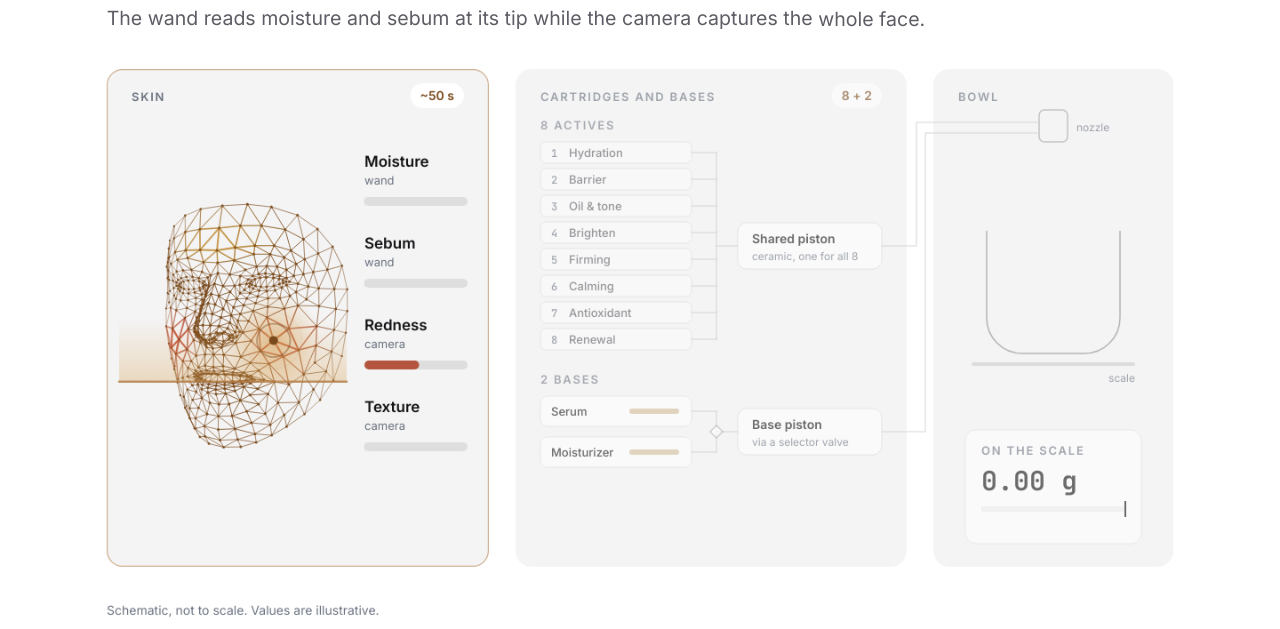
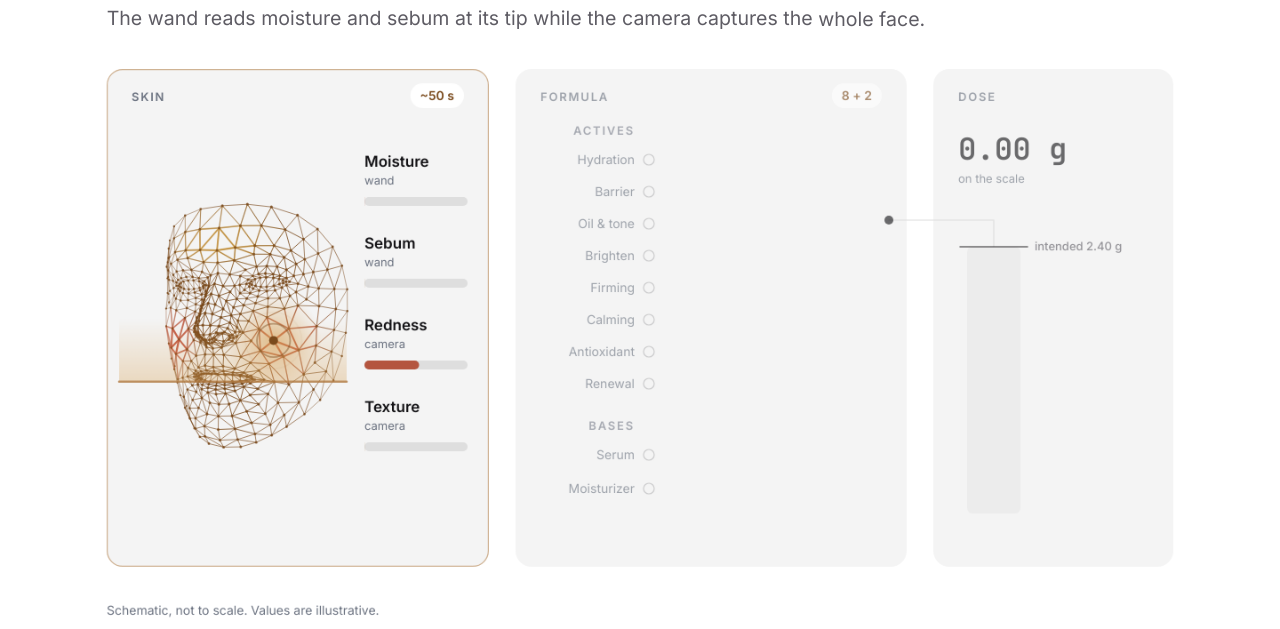
Before and after one commit to nathalyshige/portfolio, a plain HTML site: page explainers/nura/index.html in a window 1280 px wide. Shown: the part 171-800 px from the top of the page. Drawn offline with Linux system fonts and the light colour scheme; animation ran at ten frames a second.

Commit message:
Make the Nura session formula and dose panels minimal
Co-Authored-By: Claude Opus 5.5 <noreply@anthropic.com>

```diff
--- a/explainers/nura/index.html
+++ b/explainers/nura/index.html
@@ -427,7 +427,7 @@ function rSession(u) {
   const pf = aF * (0.62 + 0.38 * eF), pd = aD * (0.62 + 0.38 * eD), pb = aB * (0.62 + 0.38 * eB);
   // panels
   panel(120, 270, 430, 560, aF, eF); panel(580, 270, 440, 560, aD, eD); panel(1050, 270, 270, 560, aB, eB);
-  caps('SKIN', 148, 306, pf); caps('CARTRIDGES AND BASES', 608, 306, pd); caps('BOWL', 1078, 306, pb);
+  caps('SKIN', 148, 306, pf); caps('FORMULA', 608, 306, pd); caps('DOSE', 1078, 306, pb);
   // ---- skin panel
   const FX = 262, FY = 560;
   const sweep = P(u, 0.5, 2.2, E.io3), sy = lerp(FY - 140, FY + 140, sweep);
@@ -466,86 +466,68 @@ function rSession(u) {
     ctx.save(); ctx.globalAlpha = aF * (1 - ks * 0.85); ctx.fillStyle = '#E9D2AE'; ctx.beginPath(); ctx.arc(FX + dx, FY + dy, 7 * clamp(kd) + ks * 34, 0, Math.PI * 2); ctx.fill(); ctx.restore();
   });
   chipT('~90 s, start to finish', 522, 302, '#fff', K.acc, aF * P(u, 15.5, 15.85), 'right');
-  // ---- cartridges and bases, drawn as a flat system diagram
-  const LINE = '#D2D2D2', BUS = 806, RX = 608, RW = 170;
-  const rowY = i => 352 + i * 30, rowC = i => rowY(i) + 12;
+  // ---- the formula: chosen actives and a base converge on one dispense point
+  const LINE = '#DADADA', DXp = 730, CX = 1000, CY = 440, BASEC = '#DCC7A4';
   const kc = i => P(u, 3.6 + ORDER.indexOf(i) * 0.15, 3.95 + ORDER.indexOf(i) * 0.15);
-  // which chosen cartridge sits at the piston right now (the drum indexing)
-  let selY = rowC(ORDER[0]); ORDER.forEach((idx, j) => { if (u >= actT(j) - 0.05) selY = lerp(j ? rowC(ORDER[j - 1]) : rowC(idx), rowC(idx), P(u, actT(j) - 0.05, actT(j) + 0.3, E.io3)); });
-  const selA = pd * P(u, 7.75, 8.0) * (1 - P(u, 11.3, 11.6));
-  caps('8 ACTIVES', RX, 338, pd * 0.9);
+  const rowA = i => 372 + i * 36, rowB = i => 704 + i * 38;
+  const curve = y0 => { const pts = []; for (let k = 0; k <= 28; k++) { const t = k / 28, mt = 1 - t; pts.push([mt ** 3 * DXp + 3 * mt * mt * t * 865 + 3 * mt * t * t * 865 + t ** 3 * CX, mt ** 3 * y0 + 3 * mt * mt * t * y0 + 3 * mt * t * t * CY + t ** 3 * CY]); } return pts; };
+  const OUT = [[CX, CY], [1118, CY], [1118, 470]];
+  const ring = (x, y, a) => { if (a <= 0) return; const pr = (u * 1.4) % 1; ctx.save(); ctx.globalAlpha = a * (1 - pr) * 0.7; ctx.strokeStyle = K.acc2; ctx.lineWidth = 1.5; ctx.beginPath(); ctx.arc(x, y, 8 + pr * 14, 0, 6.2832); ctx.stroke(); ctx.restore(); };
+  const travel = (pts, k, col, a) => { if (k <= 0 || k >= 1) return; const [x, y] = along(pts, k); dot(x, y, 4.5, col, a); };
+  caps('ACTIVES', 714, 344, pd * 0.9, K.ink3, 'right');
   for (let i = 0; i < 8; i++) {
-    const y = rowY(i), j = ORDER.indexOf(i), sel = j >= 0 ? kc(i) : 0, dim = j >= 0 ? 1 : 1 - 0.5 * P(u, 3.6, 4.0);
-    const here = selA > 0 ? selA * clamp(1 - Math.abs(selY - (y + 12)) / 30) : 0;
-    ctx.save(); ctx.globalAlpha = pd * dim; ctx.fillStyle = here > 0.01 ? mixc('#FFFFFF', '#F5E6D1', here) : sel > 0.5 ? '#FFFFFF' : 'rgba(255,255,255,.6)'; rr(RX, y, RW, 24, 6); ctx.fill();
-    ctx.strokeStyle = sel > 0.5 ? K.acc2 : 'rgba(20,20,22,.10)'; ctx.lineWidth = sel > 0.5 ? 1.4 : 1; ctx.stroke(); ctx.restore();
-    txt(String(i + 1), RX + 12, y + 17, '500 12px "JetBrains Mono"', K.ink3, pd * dim);
-    txt(CARTS[i], RX + 32, y + 17, (sel > 0.5 ? '600' : '500') + ' 13px Inter', sel > 0.5 ? K.ink : K.ink2, pd * dim);
-    poly([[RX + RW, y + 12], [BUS, y + 12]], LINE, 1.5, pd * dim);
-    if (sel > 0) { dot(RX + RW - 14, y + 12, 8 * clamp(P(u, 3.6 + j * 0.15, 3.85 + j * 0.15, E.back)), ACOL[j], pd); txt(String(j + 1), RX + RW - 14, y + 16, '700 10px Inter', '#fff', pd * sel, 'center'); }
+    const y = rowA(i), j = ORDER.indexOf(i), sel = j >= 0 ? kc(i) : 0, dim = j >= 0 ? 1 : 1 - 0.55 * P(u, 3.6, 4.0);
+    if (sel > 0) poly(curve(y), LINE, 1.5, pd * sel);
+    txt(CARTS[i], 714, y + 5, (sel > 0.5 ? '600' : '400') + ' 14px Inter', sel > 0.5 ? K.ink : K.ink3, pd * dim, 'right');
+    ctx.save(); ctx.globalAlpha = pd * dim; ctx.strokeStyle = 'rgba(20,20,22,.28)'; ctx.lineWidth = 1.2; ctx.beginPath(); ctx.arc(DXp, y, 6, 0, 6.2832); ctx.stroke(); ctx.restore();
+    if (sel > 0) dot(DXp, y, 6.6 * clamp(P(u, 3.6 + j * 0.15, 3.85 + j * 0.15, E.back)), ACOL[j], pd);
   }
-  poly([[BUS, rowC(0)], [BUS, rowC(7)]], LINE, 1.5, pd);
-  // the selector that marks the cartridge indexed to the piston
-  if (selA > 0) { ctx.save(); ctx.globalAlpha = selA; ctx.fillStyle = K.acc; rr(RX - 12, selY - 10, 4, 20, 2); ctx.fill(); ctx.beginPath(); ctx.moveTo(RX - 6, selY - 4); ctx.lineTo(RX - 2, selY); ctx.lineTo(RX - 6, selY + 4); ctx.closePath(); ctx.fill(); ctx.restore(); }
-  // the shared piston node
-  const PY = 469, pOn = ORDER.map((_, j) => win(u, actT(j) + 0.28, actT(j) + 0.36, actT(j) + 0.55, actT(j) + 0.65)).reduce((a, b) => Math.max(a, b), 0);
-  poly([[BUS, PY], [830, PY]], LINE, 1.5, pd);
-  const node = (y, h, title, sub, on) => {
-    ctx.save(); ctx.globalAlpha = pd; ctx.fillStyle = on > 0.01 ? mixc('#FFFFFF', '#F7EBDA', on) : '#FFFFFF'; rr(830, y - h / 2, 162, h, 10); ctx.fill();
-    ctx.strokeStyle = on > 0.01 ? K.acc2 : 'rgba(20,20,22,.12)'; ctx.lineWidth = on > 0.01 ? 1.4 : 1; ctx.stroke(); ctx.restore();
-    txt(title, 846, y - 3, '600 14px Inter', K.ink, pd); txt(sub, 846, y + 16, '400 12px Inter', K.ink3, pd);
-  };
-  node(PY, 52, 'Shared piston', 'ceramic, one for all 8', pOn);
-  // bases: two sealed pouches, a selector valve and their own piston
-  caps('2 BASES', RX, 624, pd * 0.9);
-  const sLvl = 1 - 0.14 * P(u, 5.9, 7.3), baseOn = win(u, 5.8, 5.95, 7.25, 7.45), BY = [638, 684];
-  [['Serum', sLvl, baseOn], ['Moisturizer', 1, 0]].forEach(([n, lv, on], i) => {
-    const y = BY[i];
-    ctx.save(); ctx.globalAlpha = pd; ctx.fillStyle = '#FFFFFF'; rr(RX, y, RW, 34, 8); ctx.fill(); ctx.strokeStyle = on > 0.01 ? K.acc2 : 'rgba(20,20,22,.10)'; ctx.lineWidth = on > 0.01 ? 1.4 : 1; ctx.stroke();
-    ctx.fillStyle = '#ECECEC'; rr(RX + 100, y + 14, 56, 6, 3); ctx.fill(); ctx.fillStyle = '#D9C3A0'; rr(RX + 100, y + 14, 56 * lv, 6, 3); ctx.fill(); ctx.restore();
-    txt(n, RX + 12, y + 22, '500 13px Inter', K.ink, pd);
-    poly([[RX + RW, y + 17], [BUS, y + 17]], LINE, 1.5, pd);
+  caps('BASES', 714, 676, pd * 0.9, K.ink3, 'right');
+  const baseOn = win(u, 5.8, 5.95, 7.25, 7.45);
+  ['Serum', 'Moisturizer'].forEach((n, i) => {
+    const y = rowB(i), on = i === 0 ? P(u, 3.6, 3.95) : 0;
+    if (on > 0) poly(curve(y), LINE, 1.5, pd * on);
+    txt(n, 714, y + 5, (on > 0.5 ? '600' : '400') + ' 14px Inter', on > 0.5 ? K.ink : K.ink3, pd * (1 - 0.55 * P(u, 3.6, 4.0) * (1 - on)), 'right');
+    ctx.save(); ctx.globalAlpha = pd; ctx.strokeStyle = 'rgba(20,20,22,.28)'; ctx.lineWidth = 1.2; ctx.beginPath(); ctx.arc(DXp, y, 6, 0, 6.2832); ctx.stroke(); ctx.restore();
+    if (on > 0) dot(DXp, y, 6.6 * clamp(P(u, 3.6, 3.85, E.back)), BASEC, pd);
   });
-  poly([[BUS, BY[0] + 17], [BUS, BY[1] + 17]], LINE, 1.5, pd);
-  const VY = 678; poly([[BUS, VY], [830, VY]], LINE, 1.5, pd);
-  ctx.save(); ctx.globalAlpha = pd; ctx.fillStyle = '#FFFFFF'; ctx.strokeStyle = baseOn > 0.01 ? K.acc2 : 'rgba(20,20,22,.3)'; ctx.lineWidth = 1.4; ctx.beginPath(); ctx.moveTo(BUS, VY - 7); ctx.lineTo(BUS + 7, VY); ctx.lineTo(BUS, VY + 7); ctx.lineTo(BUS - 7, VY); ctx.closePath(); ctx.fill(); ctx.stroke(); ctx.restore();
-  node(VY, 52, 'Base piston', 'via a selector valve', baseOn);
-  // tubes to the nozzle, with the dose moving through them
-  const flat = (pts, a, t, col = K.acc2) => { if (a <= 0.003) return; poly(pts, col, 2, a * 0.85); for (let k = 0; k < 4; k++) { const [x, y] = along(pts, (t * 0.8 + k / 4) % 1); dot(x, y, 3, col, a); } };
-  const T1 = [[992, PY], [1031, PY], [1031, 330], [1167, 330]], T2 = [[992, VY], [1041, VY], [1041, 342], [1167, 342]];
-  const ta = Math.min(pd, pb); poly(T1, LINE, 1.5, ta); poly(T2, LINE, 1.5, ta);
-  if (baseOn > 0) { flat([[RX + RW, BY[0] + 17], [BUS, BY[0] + 17], [BUS, VY], [830, VY]], baseOn, u); flat(T2, baseOn, u); }
+  // the line out to the bowl
+  poly(OUT, LINE, 1.5, Math.min(pd, pb));
+  // base: a steady stream along its curve
+  if (baseOn > 0) {
+    const cb = curve(rowB(0)), path = cb.concat(OUT.slice(1));
+    poly(cb, BASEC, 2, pd * baseOn); ring(DXp, rowB(0), pd * baseOn);
+    for (let k = 0; k < 5; k++) { const [x, y] = along(path, (u * 0.7 + k / 5) % 1); dot(x, y, 3.5, '#C9AE85', pd * baseOn); }
+  }
+  // actives: one after another, in the order the firmware sets
   ORDER.forEach((idx, j) => {
-    flat([[RX + RW, rowC(idx)], [BUS, rowC(idx)], [BUS, PY], [830, PY]], win(u, actT(j) + 0.1, actT(j) + 0.16, actT(j) + 0.36, actT(j) + 0.44), u * 1.4, ACOL[j]);
-    flat(T1, win(u, actT(j) + 0.36, actT(j) + 0.42, actT(j) + 0.62, actT(j) + 0.7), u * 1.4, ACOL[j]);
+    const t = actT(j), on = win(u, t - 0.05, t + 0.1, t + 0.5, t + 0.7), cv = curve(rowA(idx));
+    if (on > 0) { poly(cv, ACOL[j], 2, pd * on); ring(DXp, rowA(idx), pd * on); }
+    travel(cv, P(u, t + 0.1, t + 0.42, E.io3), ACOL[j], pd);
+    travel(OUT, P(u, t + 0.42, t + 0.62, E.in3), ACOL[j], pb);
   });
+  dot(CX, CY, 5, K.ink, pd);
   chipT(`${ORDER.filter(i => kc(i) > 0.5).length || 4} of 8 chosen`, 992, 302, '#fff', K.acc, pd * P(u, 3.6, 3.9) * (1 - P(u, 7.6, 7.9)), 'right');
   chipT('8 + 2', 992, 302, K.acc, '#FFFFFF', pd * (1 - P(u, 3.55, 3.75) + P(u, 7.7, 8.0)), 'right');
-  // ---- the bowl on its scale, in cross-section: each component lands as a layer
-  const BX = 1185, CT = 452, CB = 590, CW = 150, FULL = 112;
-  ctx.save(); ctx.globalAlpha = pb; ctx.strokeStyle = 'rgba(20,20,22,.35)'; ctx.lineWidth = 1.5; rr(BX - 16, 316, 32, 36, 6); ctx.stroke(); ctx.restore();
-  txt('nozzle', BX + 26, 340, '400 12px Inter', K.ink3, pb);
-  const cup = () => { ctx.beginPath(); ctx.moveTo(BX - CW / 2, CT); ctx.lineTo(BX - CW / 2, CB - 40); ctx.arcTo(BX - CW / 2, CB, BX - CW / 2 + 40, CB, 40); ctx.lineTo(BX + CW / 2 - 40, CB); ctx.arcTo(BX + CW / 2, CB, BX + CW / 2, CB - 40, 40); ctx.lineTo(BX + CW / 2, CT); };
-  const m = massAt(u), blend = P(u, 13.8, 14.6, E.io3), MIX = '#E6CFA8', BASEC = '#EADBC2';
-  const hb = FULL * Math.min(m, 1.8) / 2.4;
-  ctx.save(); ctx.globalAlpha = pb; cup(); ctx.closePath(); ctx.clip();
-  ctx.fillStyle = mixc(BASEC, MIX, blend); ctx.fillRect(BX - CW / 2, CB - hb, CW, hb + 1);
-  let top = CB - hb;
-  ORDER.forEach((_, j) => { const k = P(u, actT(j) + 0.62, actT(j) + 0.74, E.out3); if (k <= 0) return; const h = FULL * 0.15 / 2.4 * k; ctx.fillStyle = mixc(ACOL[j], MIX, blend); ctx.fillRect(BX - CW / 2, top - h, CW, h + 0.5); top -= h; });
-  if (blend > 0 && blend < 1) { ctx.globalAlpha = pb * Math.sin(blend * Math.PI) * 0.6; ctx.strokeStyle = '#fff'; ctx.lineWidth = 1.5; for (let r = 0; r < 3; r++) { ctx.beginPath(); for (let x = -CW / 2; x <= CW / 2; x += 4) { const y = top + 10 + r * 16 + Math.sin(x * 0.08 + u * 9 + r) * 4; x === -CW / 2 ? ctx.moveTo(BX + x, y) : ctx.lineTo(BX + x, y); } ctx.stroke(); } }
+  // ---- the dose, as one stacked bar that fills toward the intended mass
+  const m = massAt(u), blend = P(u, 13.8, 14.6, E.io3), MIX = '#D9BE92', BX0 = 1088, BW = 60, BOT = 770, FULL = 300, TOP = BOT - FULL;
+  txt(m.toFixed(2) + ' g', 1078, 372, '600 34px "JetBrains Mono"', K.ink, pb);
+  txt('on the scale', 1078, 398, '400 13px Inter', K.ink3, pb);
+  checkMark(1284, 360, 13, pb * clamp(P(u, 12.3, 12.6, E.back)));
+  ctx.save(); ctx.globalAlpha = pb; ctx.fillStyle = '#E9E9E9'; rr(BX0, TOP, BW, FULL, 6); ctx.fill(); ctx.restore();
+  ctx.save(); ctx.globalAlpha = pb; rr(BX0, TOP, BW, FULL, 6); ctx.clip();
+  const hb = FULL * Math.min(m, 1.8) / 2.4; ctx.fillStyle = mixc(BASEC, MIX, blend); ctx.fillRect(BX0, BOT - hb, BW, hb);
+  let top = BOT - hb; const segs = [];
+  ORDER.forEach((_, j) => { const k = P(u, actT(j) + 0.62, actT(j) + 0.74, E.out3); if (k <= 0) return; const h = FULL * 0.15 / 2.4 * k; ctx.fillStyle = mixc(ACOL[j], MIX, blend); ctx.fillRect(BX0, top - h, BW, h + 1); if (blend < 1) { ctx.fillStyle = '#fff'; ctx.globalAlpha = pb * (1 - blend); ctx.fillRect(BX0, top - 1, BW, 1.5); ctx.globalAlpha = pb; } segs.push([j, top - h / 2, k]); top -= h; });
   ctx.restore();
-  ctx.save(); ctx.globalAlpha = pb; ctx.strokeStyle = 'rgba(20,20,22,.45)'; ctx.lineWidth = 1.5; cup(); ctx.stroke(); ctx.restore();
-  if (baseOn > 0) poly([[BX, 354], [BX, CB - hb]], BASEC, 3, pb * baseOn);
-  ORDER.forEach((_, j) => { const k = P(u, actT(j) + 0.45, actT(j) + 0.66, E.in3); if (k > 0 && k < 1) dot(BX, lerp(358, top - 4, k), 4.5, ACOL[j], pb); });
-  // scale platform and readout
-  ctx.save(); ctx.globalAlpha = pb; ctx.fillStyle = '#CFCFCF'; rr(BX - 92, CB + 10, 184, 4, 2); ctx.fill(); ctx.restore();
-  txt('scale', BX + 92, CB + 32, '400 12px Inter', K.ink3, pb, 'right');
-  ctx.save(); ctx.globalAlpha = pb; ctx.fillStyle = '#FFFFFF'; rr(1086, 676, 198, 128, 12); ctx.fill(); ctx.strokeStyle = 'rgba(20,20,22,.10)'; ctx.lineWidth = 1; ctx.stroke(); ctx.restore();
-  caps('ON THE SCALE', 1104, 704, pb);
-  txt(m.toFixed(2) + ' g', 1104, 744, '600 30px "JetBrains Mono"', K.ink, pb);
-  ctx.save(); ctx.globalAlpha = pb; ctx.fillStyle = '#ECECEC'; rr(1104, 762, 162, 6, 3); ctx.fill(); ctx.fillStyle = K.acc2; rr(1104, 762, Math.max(0.1, 162 * clamp(m / 2.4)), 6, 3); ctx.fill(); ctx.fillStyle = K.ink; ctx.fillRect(1104 + 162 - 1, 756, 2, 18); ctx.restore();
-  txt('intended 2.40 g', 1104, 792, '500 13px Inter', K.ink2, pb * P(u, 11.9, 12.2));
-  checkMark(1258, 734, 14, pb * clamp(P(u, 12.3, 12.6, E.back)));
+  // intended mass
+  poly([[BX0 - 8, TOP], [BX0 + BW + 8, TOP]], K.ink, 1.5, pb);
+  txt('intended 2.40 g', BX0 + BW + 16, TOP + 4, '500 13px Inter', K.ink2, pb);
+  // what each layer is, until they are blended
+  const la = pb * (1 - blend);
+  if (hb > 2) txt('Serum', BX0 + BW + 16, BOT - hb / 2 + 4, '400 13px Inter', K.ink2, la * clamp(hb / 40));
+  if (segs.length) { const yTop = top, yBot = BOT - hb; txt('+ ' + segs.length + (segs.length > 1 ? ' actives' : ' active'), BX0 + BW + 16, Math.max((yTop + yBot) / 2 + 4, TOP + 30), '400 13px Inter', K.ink2, la); }
+  txt('blended', BX0 + BW + 16, BOT - FULL / 2 + 4, '600 13px Inter', K.ink, pb * blend);
   footnote('Schematic, not to scale. Values are illustrative.');
 }
 
```
Also changed, not shown: work/nura.html (+1 -1 lines).
